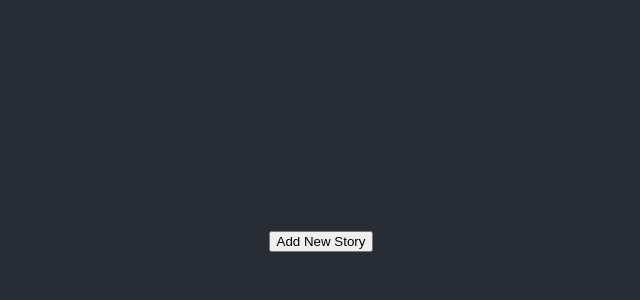
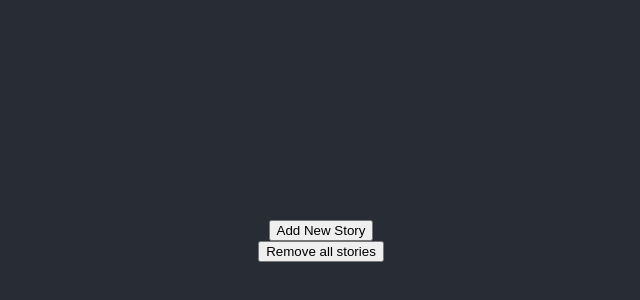
Before and after one commit to MarkLibrarian/test, a React (Create React App) app: page / in a window 1280 px wide. Shown: the part 164-464 px from the top of the page, without its empty margins (319-959 px from the left). Built offline with nearby package versions, Linux system fonts and the light colour scheme.

Commit message:
Add files via upload
Remove all scenes button created

```diff
--- a/src/App.js
+++ b/src/App.js
@@ -2,6 +2,7 @@ import React from 'react';
 import './App.css';
 import Scene from './Scene'
 import AddSceneButton from './AddSceneButton';
+import RemoveAllScenesButton from './RemoveAllScenesButton';
 
 class App extends React.Component {
   constructor(props){
@@ -20,6 +21,7 @@ class App extends React.Component {
       }
     })
   }
+
   render(){
     const scenes = this.state.scenes.map((scene, i) => <Scene key={i}/>)
   return (
@@ -28,7 +30,9 @@ class App extends React.Component {
         {scenes}
         <AddSceneButton addNewScene = {this.addNewScene}/>
         {/* <p>{this.state.scenes.length}</p> */}
+        <RemoveAllScenesButton />
       </header>
+
     </div>
   );
 }
--- /dev/null
+++ b/src/RemoveAllScenesButton.js
@@ -0,0 +1,17 @@
+import React from 'react'
+
+export default function RemoveAllScenesButton() {
+   function removeAll(){
+        console.log("This button should remove all stories");
+
+
+    }
+
+    return (
+
+
+            <button onClick={removeAll}> Remove all stories</button>
+
+    )
+
+}
```
